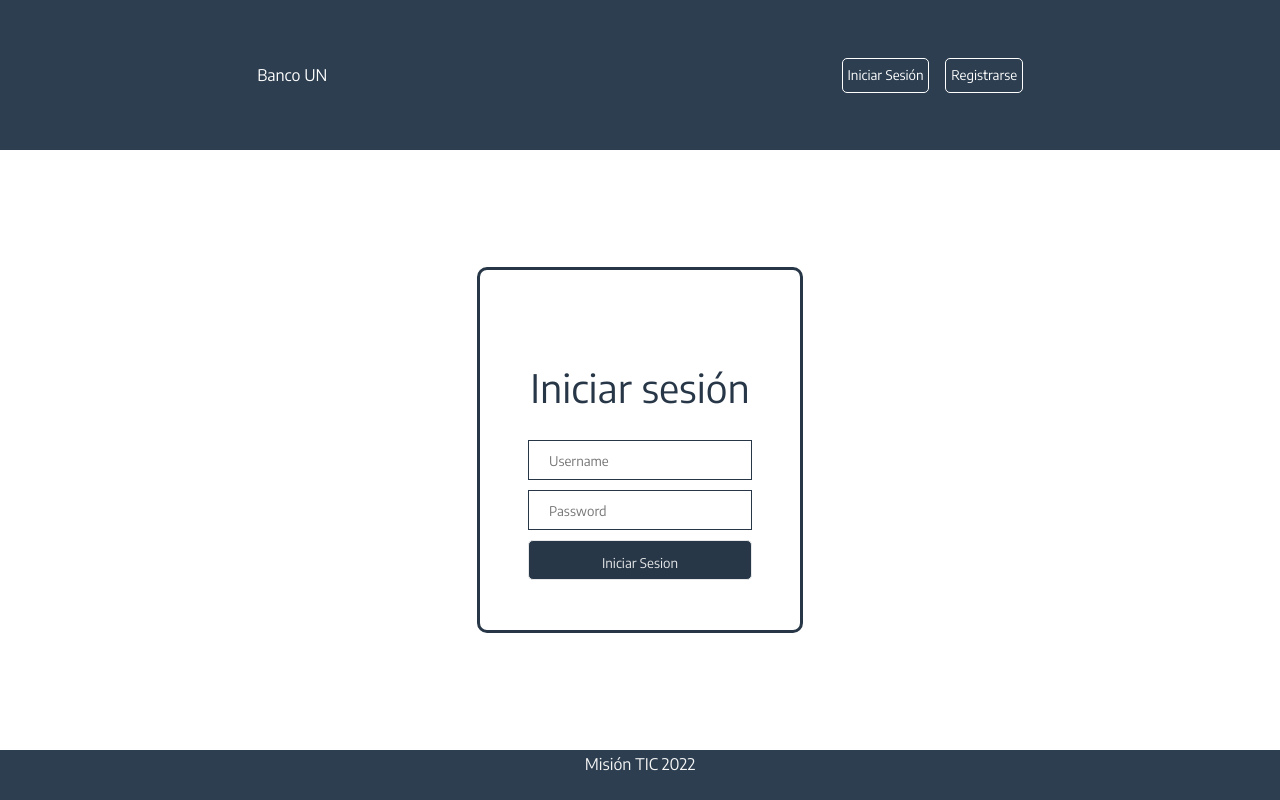
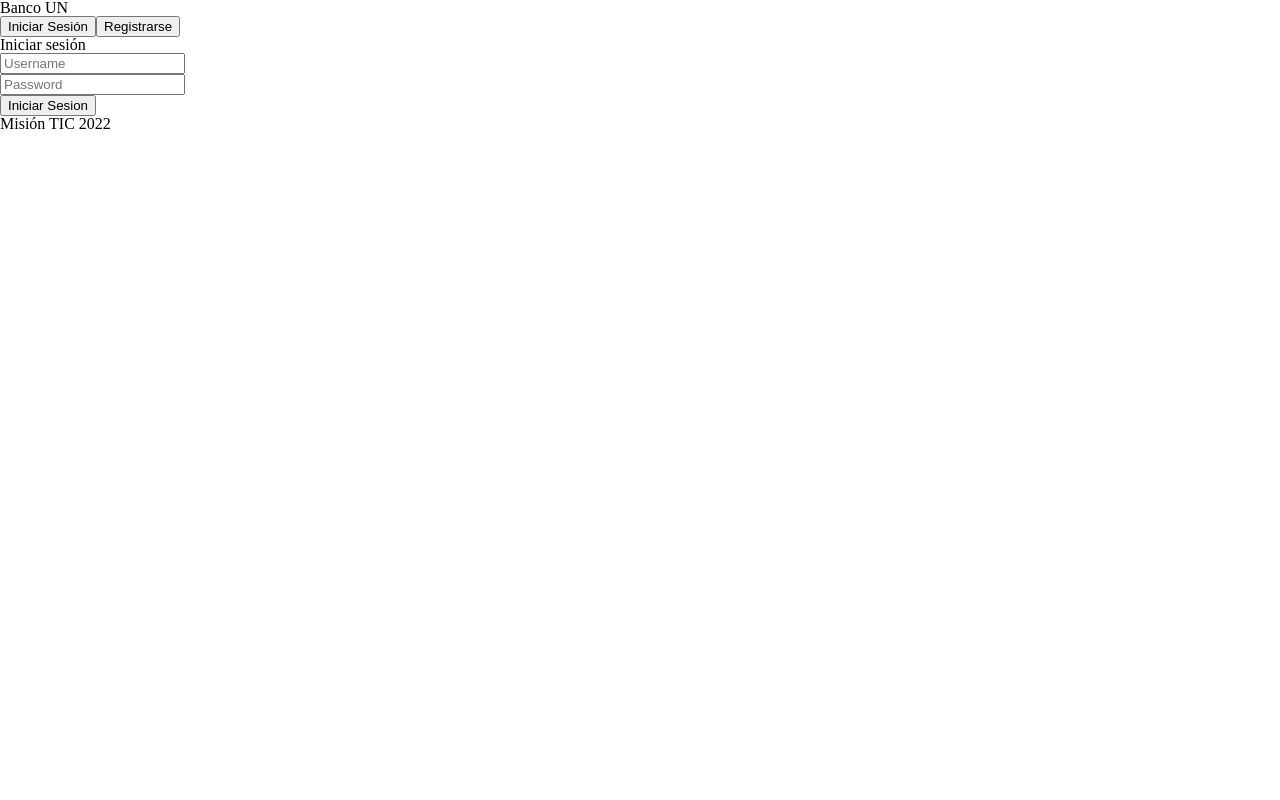
Before and after one commit to Carlitoshsh/bank_fe, a Vue app: page /#/user/login in a window 1280 px wide. Built offline with nearby package versions, Linux system fonts and the light colour scheme; what @vue/apollo-option would draw is missing.

Commit message:
Delete Style

```diff
--- a/src/App.vue
+++ b/src/App.vue
@@ -77,102 +77,3 @@ export default {
   },
 };
 </script>
-
-<style>
-@import url("https://fonts.googleapis.com/css?family=Encode+Sans:400");
-
-html {
-  font-size: 100%;
-} /*16px*/
-
-body,
-* {
-  font-family: "Encode Sans", serif;
-  font-weight: 400;
-  line-height: 1.75;
-}
-
-p {
-  margin-bottom: 1rem;
-}
-
-h1,
-h2,
-h3,
-h4,
-h5 {
-  margin: 3rem 0 1.38rem;
-  font-weight: 400;
-  line-height: 1.3;
-}
-
-h1 {
-  margin-top: 0;
-  font-size: 3.052rem;
-}
-
-h2 {
-  font-size: 2.441rem;
-}
-
-h3 {
-  font-size: 1.953rem;
-}
-
-h4 {
-  font-size: 1.563rem;
-}
-
-h5 {
-  font-size: 1.25rem;
-}
-
-small,
-.text_small {
-  font-size: 0.8rem;
-}
-
-#mi-app {
-  color: #2c3e50;
-  display: grid;
-  grid-template: auto 1fr auto / auto 1fr auto;
-  height: 100vh;
-}
-
-header {
-  grid-column: 1 / 4;
-  background: #2c3e50;
-  color: white;
-  display: flex;
-  justify-content: space-around;
-  align-items: center;
-  height: 150px;
-}
-
-main {
-  grid-column: 2 / 3;
-}
-
-footer {
-  grid-column: 1 / 4;
-  display: flex;
-  background: #2c3e50;
-  color: whitesmoke;
-  justify-content: center;
-  height: 50px;
-}
-
-.nav-option {
-  display: flex;
-  gap: 1rem;
-}
-
-button {
-  padding: 0.2rem 0.3rem;
-  background: #2c3e50;
-  color: white;
-  border: 1px solid white;
-  border-radius: 5px;
-  height: 35px;
-}
-</style>
--- a/src/components/Account.vue
+++ b/src/components/Account.vue
@@ -74,28 +74,3 @@ export default {
   },
 };
 </script>
-
-<style>
-.information {
-  margin: 0;
-  padding: 0%;
-  width: 100%;
-  height: 100%;
-  display: flex;
-  flex-direction: column;
-  justify-content: center;
-  align-items: center;
-}
-.information h1 {
-  font-size: 60px;
-  color: #0f1316;
-}
-.information h2 {
-  font-size: 40px;
-  color: #283747;
-}
-.information span {
-  color: crimson;
-  font-weight: bold;
-}
-</style>
--- a/src/components/Header.vue
+++ b/src/components/Header.vue
@@ -13,14 +13,3 @@ export default {
   name: "Header",
 };
 </script>
-
-<style>
-header {
-  background: rgb(58, 58, 124);
-  color: white;
-}
-
-span {
-  font-size: x-large;
-}
-</style>
--- a/src/components/Home.vue
+++ b/src/components/Home.vue
@@ -16,24 +16,3 @@ export default {
   },
 };
 </script>
-
-<style>
-.greetings {
-  margin: 0;
-  padding: 0%;
-  height: 100%;
-  width: 100%;
-
-  display: flex;
-  justify-content: center;
-  align-items: center;
-}
-.greetings h1 {
-  font-size: 50px;
-  color: #283747;
-}
-.greetings span {
-  color: crimson;
-  font-weight: bold;
-}
-</style>
--- a/src/components/LogIn.vue
+++ b/src/components/LogIn.vue
@@ -46,57 +46,3 @@ export default {
   },
 };
 </script>
-
-<style>
-.logIn_user {
-  margin: 0;
-  padding: 0%;
-  height: 100%;
-  width: 100%;
-
-  display: flex;
-  justify-content: center;
-  align-items: center;
-}
-.container_logIn_user {
-  border: 3px solid #283747;
-  border-radius: 10px;
-  width: 25%;
-  height: 60%;
-
-  display: flex;
-  flex-direction: column;
-  justify-content: center;
-  align-items: center;
-}
-.logIn_user h2 {
-  color: #283747;
-}
-
-.logIn_user form {
-  width: 70%;
-}
-.logIn_user input {
-  height: 40px;
-  width: 100%;
-  box-sizing: border-box;
-  padding: 10px 20px;
-  margin: 5px 0;
-  border: 1px solid #283747;
-}
-.logIn_user button {
-  width: 100%;
-  height: 40px;
-  color: #e5e7e9;
-  background: #283747;
-  border: 1px solid #e5e7e9;
-  border-radius: 5px;
-  padding: 10px 25px;
-  margin: 5px 0;
-}
-.logIn_user button:hover {
-  color: #e5e7e9;
-  background: crimson;
-  border: 1px solid #283747;
-}
-</style>
--- a/src/components/SignUp.vue
+++ b/src/components/SignUp.vue
@@ -67,54 +67,3 @@ export default {
   },
 };
 </script>
-
-<style>
-.signUp_user {
-  margin: 0;
-  padding: 0%;
-  height: 100%;
-  width: 100%;
-  display: flex;
-  justify-content: center;
-  align-items: center;
-}
-.container_signUp_user {
-  border: 3px solid #283747;
-  border-radius: 10px;
-  width: 25%;
-  height: 60%;
-  display: flex;
-  flex-direction: column;
-  justify-content: center;
-  align-items: center;
-}
-.signUp_user h2 {
-  color: #283747;
-}
-.signUp_user form {
-  width: 70%;
-}
-.signUp_user input {
-  height: 40px;
-  width: 100%;
-  box-sizing: border-box;
-  padding: 10px 20px;
-  margin: 5px0;
-  border: 1px solid #283747;
-}
-.signUp_user button {
-  width: 100%;
-  height: 40px;
-  color: #e5e7e9;
-  background: #283747;
-  border: 1px solid #e5e7e9;
-  border-radius: 5px;
-  padding: 10px 25px;
-  margin: 5px0 25px0;
-}
-.signUp_user button:hover {
-  color: #e5e7e9;
-  background: crimson;
-  border: 1px solid #283747;
-}
-</style>
```
